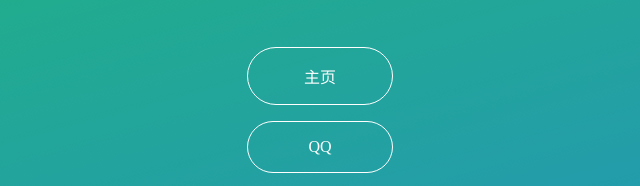
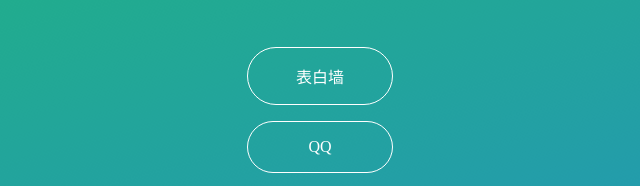
Before and after one commit to SIYI171/siyi171.github.io, a plain HTML site: page index.html in a window 1280 px wide. Shown: the part 252-438 px from the top of the page, 320-960 px from the left. Drawn offline with Linux system fonts and the light colour scheme.

Commit message:
Update index.html

```diff
--- a/index.html
+++ b/index.html
@@ -213,7 +213,7 @@
 
         <div class="links">
 
-            <a href="https://siyi171.xyz">主页</a>
+            <a href="https://bbq.siyi171.xyz">表白墙</a>
 
             <a href="https://qm.qq.com/cgi-bin/qm/qr?k=FO8PIW53UjnYpctN3lwYKeMW4GBbOxNc&noverify=0">QQ</a>
 
```
